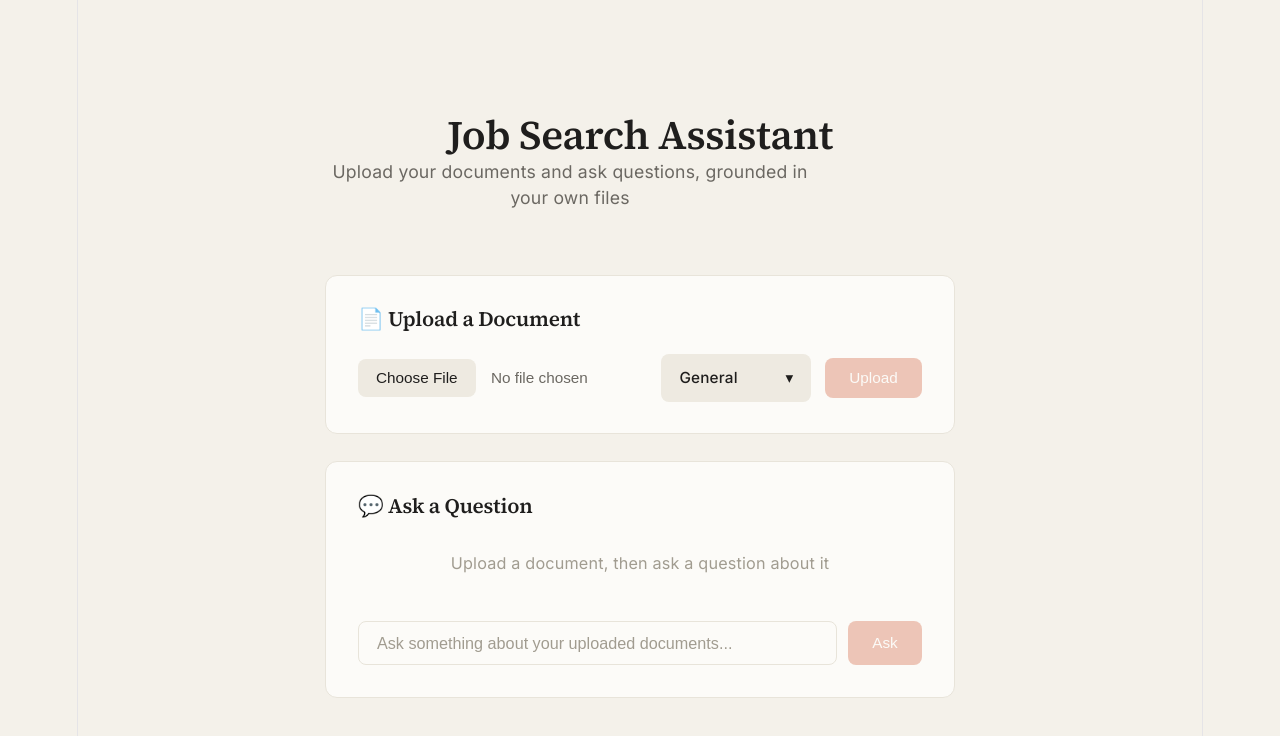
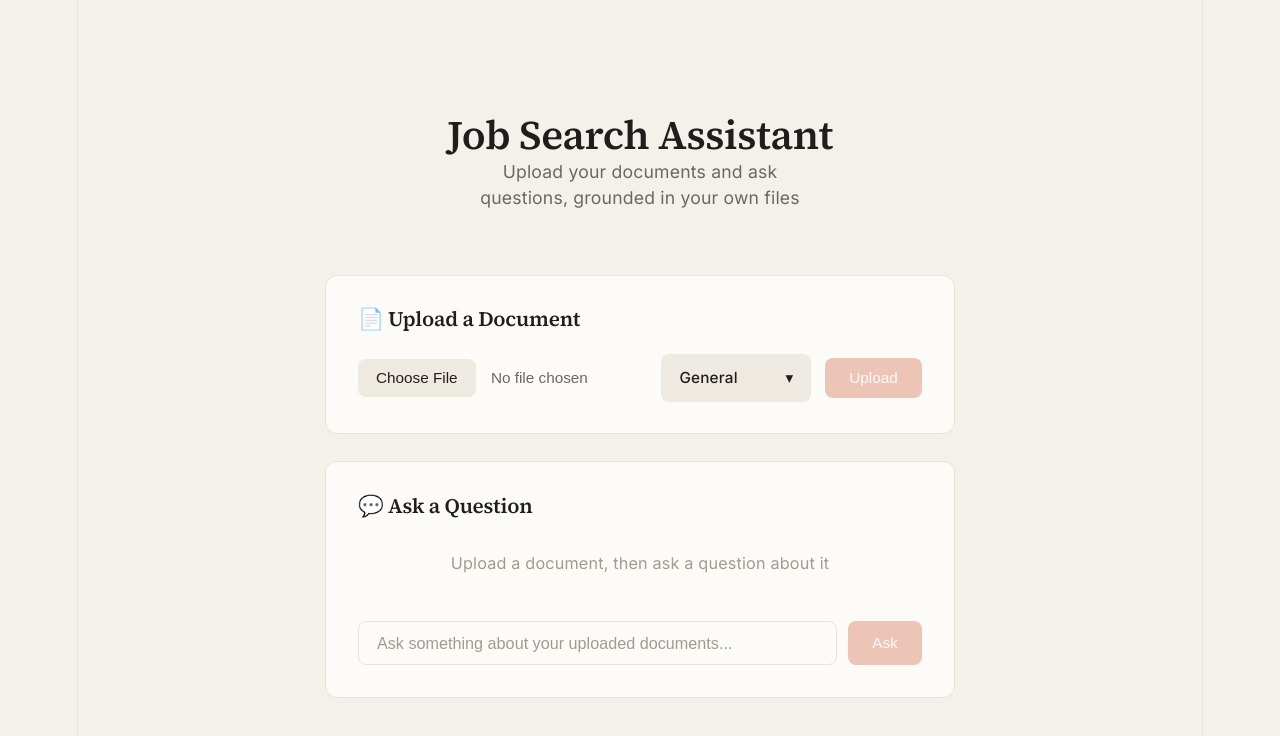
Before and after one commit to ahaanpalo/job-search-rag-assistant, a React (Vite) app in the folder frontend/: page / in a window 1280 px wide. Shown: the top 736 px of the page. Built offline with nearby package versions, Linux system fonts and the light colour scheme.

Commit message:
Fix awkward paragraph wrapping under header title

```diff
--- a/frontend/src/App.css
+++ b/frontend/src/App.css
@@ -21,6 +21,7 @@ body {
 
 .header {
   margin-bottom: 3.5rem;
+  text-align: center;
 }
 
 .header h1 {
@@ -36,7 +37,9 @@ body {
   color: #6B6862;
   font-size: 0.98rem;
   line-height: 1.5;
-  max-width: 44ch;
+  max-width: 38ch;
+  text-wrap: balance;
+  margin: 0 auto;
 }
 
 .card {
```
